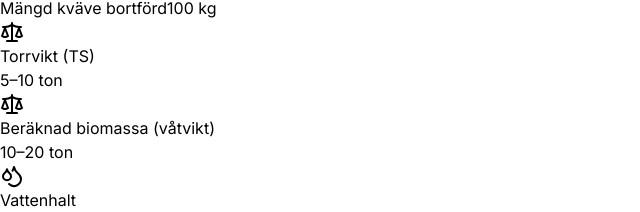
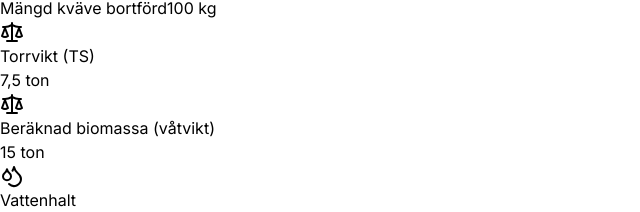
Before and after one commit to aiipraktiken-cmd/vasskalkylator, a React (Vite) app: page / in a window 1280 px wide. Shown: the part 556-768 px from the top of the page, without its empty margins (0-640 px from the left). Built offline with nearby package versions, Linux system fonts and the light colour scheme.

Commit message:
feat: byt torrvikt till schablon 7,5 ton TS/ha
Co-Authored-By: Claude Sonnet 4.6 <noreply@anthropic.com>

```diff
--- a/src/App.tsx
+++ b/src/App.tsx
@@ -10,9 +10,8 @@ const SUMMER_N = 100
 const WINTER_P = 2
 const WINTER_N = 20
 
-// Skörd (ton torrvikt/ha)
-const TS_MIN = 5
-const TS_MAX = 10
+// Skörd (ton torrvikt/ha) — schablon baserat på BalticReed-mätningar
+const TS_SCHABLON = 7.5
 
 // Vattenhalt
 const WATER_SUMMER = 0.50
@@ -40,10 +39,8 @@ export default function App() {
 
   // Vikter: Torrvikt / (1 - Vattenhalt)
   const waterContent = isSummer ? WATER_SUMMER : WATER_WINTER
-  const dryWeightMin = ha * TS_MIN
-  const dryWeightMax = ha * TS_MAX
-  const wetWeightMin = dryWeightMin / (1 - waterContent)
-  const wetWeightMax = dryWeightMax / (1 - waterContent)
+  const dryWeight = ha * TS_SCHABLON
+  const wetWeight = dryWeight / (1 - waterContent)
 
   function handleInput(e: React.ChangeEvent<HTMLInputElement>) {
     const val = e.target.value
@@ -221,8 +218,8 @@ export default function App() {
                         <td className="text-right">20 kg/ha</td>
                       </tr>
                       <tr>
-                        <td className="py-1.5">Torrvikt (TS)</td>
-                        <td className="text-right" colSpan={2}>5–10 ton/ha</td>
+                        <td className="py-1.5">Torrvikt (TS, schablon)</td>
+                        <td className="text-right" colSpan={2}>7,5 ton/ha</td>
                       </tr>
                       <tr>
                         <td className="py-1.5">Vattenhalt</td>
@@ -233,7 +230,7 @@ export default function App() {
                   </table>
                 </div>
                 <p className="text-xs text-[#6B7268]">
-                  Våtvikt beräknas som: Torrvikt ÷ (1 − Vattenhalt).
+                  Torrvikt beräknas med schablon 7,5 ton TS/ha. Våtvikt = Torrvikt ÷ (1 − Vattenhalt).
                   Vid {isSummer ? 'sommar' : 'vinter'} används {isSummer ? '50' : '15'} % vattenhalt som medelvärde.
                 </p>
               </div>
@@ -262,7 +259,7 @@ export default function App() {
                 <span className="text-sm">Torrvikt (TS)</span>
               </div>
               <span className="font-medium text-[#2C312E]">
-                {dryWeightMin.toLocaleString('sv-SE', { maximumFractionDigits: 1 })}–{dryWeightMax.toLocaleString('sv-SE', { maximumFractionDigits: 1 })} ton
+                {dryWeight.toLocaleString('sv-SE', { maximumFractionDigits: 1 })} ton
               </span>
             </div>
             <div className="flex items-center justify-between py-3">
@@ -271,7 +268,7 @@ export default function App() {
                 <span className="text-sm">Beräknad biomassa (våtvikt)</span>
               </div>
               <span className="font-medium text-[#2C312E]">
-                {wetWeightMin.toLocaleString('sv-SE', { maximumFractionDigits: 1 })}–{wetWeightMax.toLocaleString('sv-SE', { maximumFractionDigits: 1 })} ton
+                {wetWeight.toLocaleString('sv-SE', { maximumFractionDigits: 1 })} ton
               </span>
             </div>
             <div className="flex items-center justify-between py-3">
@@ -299,9 +296,9 @@ export default function App() {
                   vid en vasskörd — och hur stor biomassa det motsvarar.
                 </p>
                 <p>
-                  Våtvikten beräknas utifrån torrvikt (5–10 ton/ha) och vassens vattenhalt:
-                  ca 50 % på sommaren och 10–20 % på vintern.
-                  Formeln: <em>Torrvikt ÷ (1 − Vattenhalt)</em>.
+                  Torrvikten beräknas med schablonvärdet <strong>7,5 ton TS/ha</strong> (medelvärde baserat på
+                  mätningar i Östersjöregionen, BalticReed). Våtvikten räknas fram med formeln{' '}
+                  <em>Torrvikt ÷ (1 − Vattenhalt)</em>: ca 50 % på sommaren och 15 % på vintern.
                 </p>
               </div>
             )}
```
